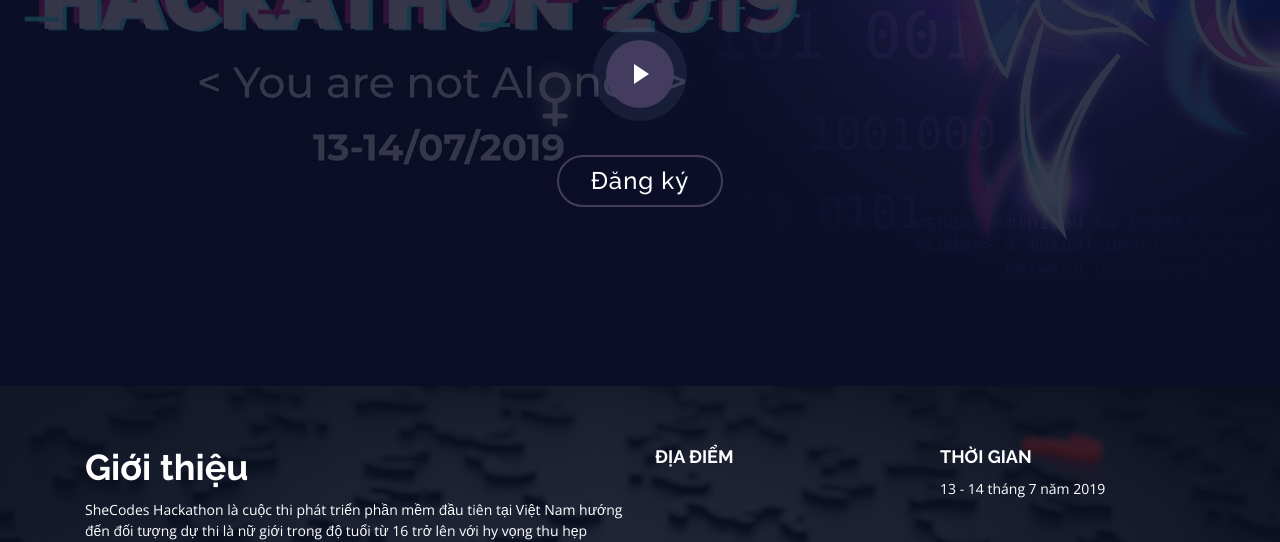
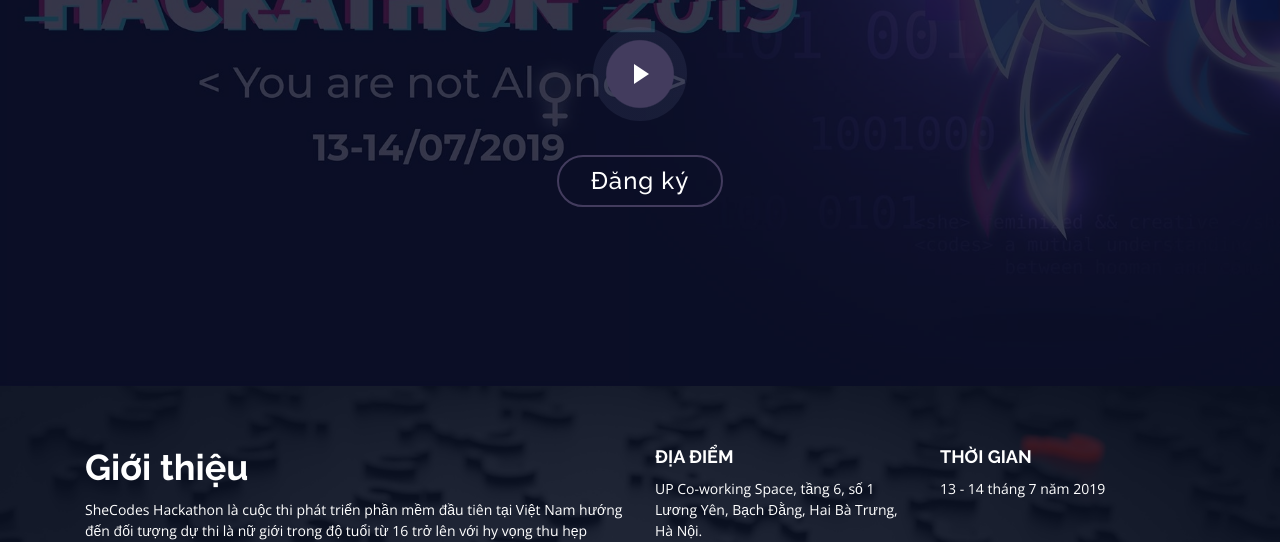
Before and after one commit to shecodesvietnam/SheCodesHackathon2019, a plain HTML site: page index.html in a window 1280 px wide. Shown: the part 414-956 px from the top of the page. Drawn offline with nearby package versions, Linux system fonts and the light colour scheme.

Commit message:
add event venue

```diff
--- a/index.html
+++ b/index.html
@@ -85,7 +85,7 @@
 
                     <div class="col-lg-3">
                         <h3>Địa điểm</h3>
-                        <p></p>
+                        <p> UP Co-working Space, tầng 6, số 1 Lương Yên, Bạch Đằng, Hai Bà Trưng, Hà Nội.</p>
                     </div>
                     <div class="col-lg-3">
                         <h3>Thời gian</h3>
```
